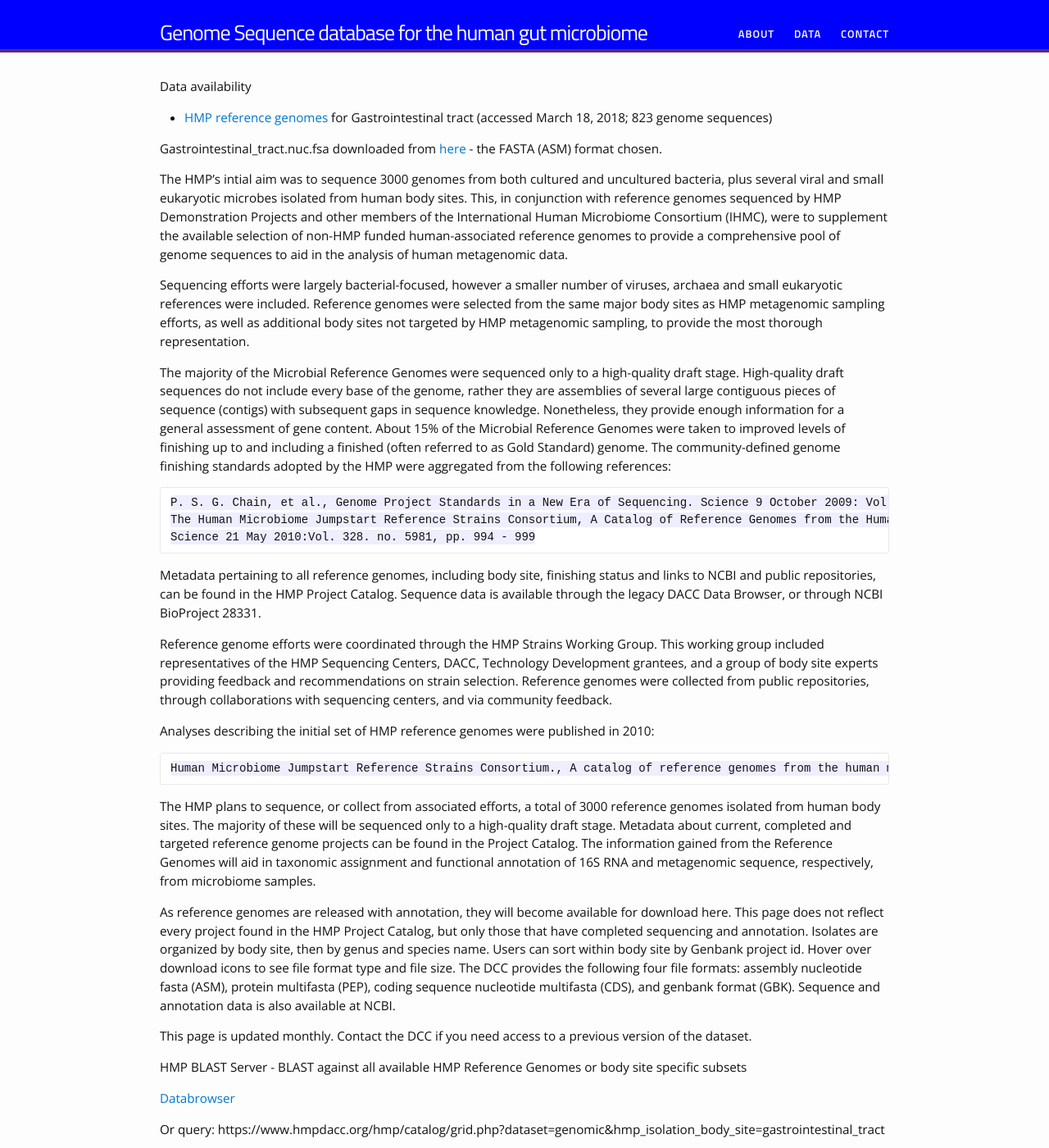
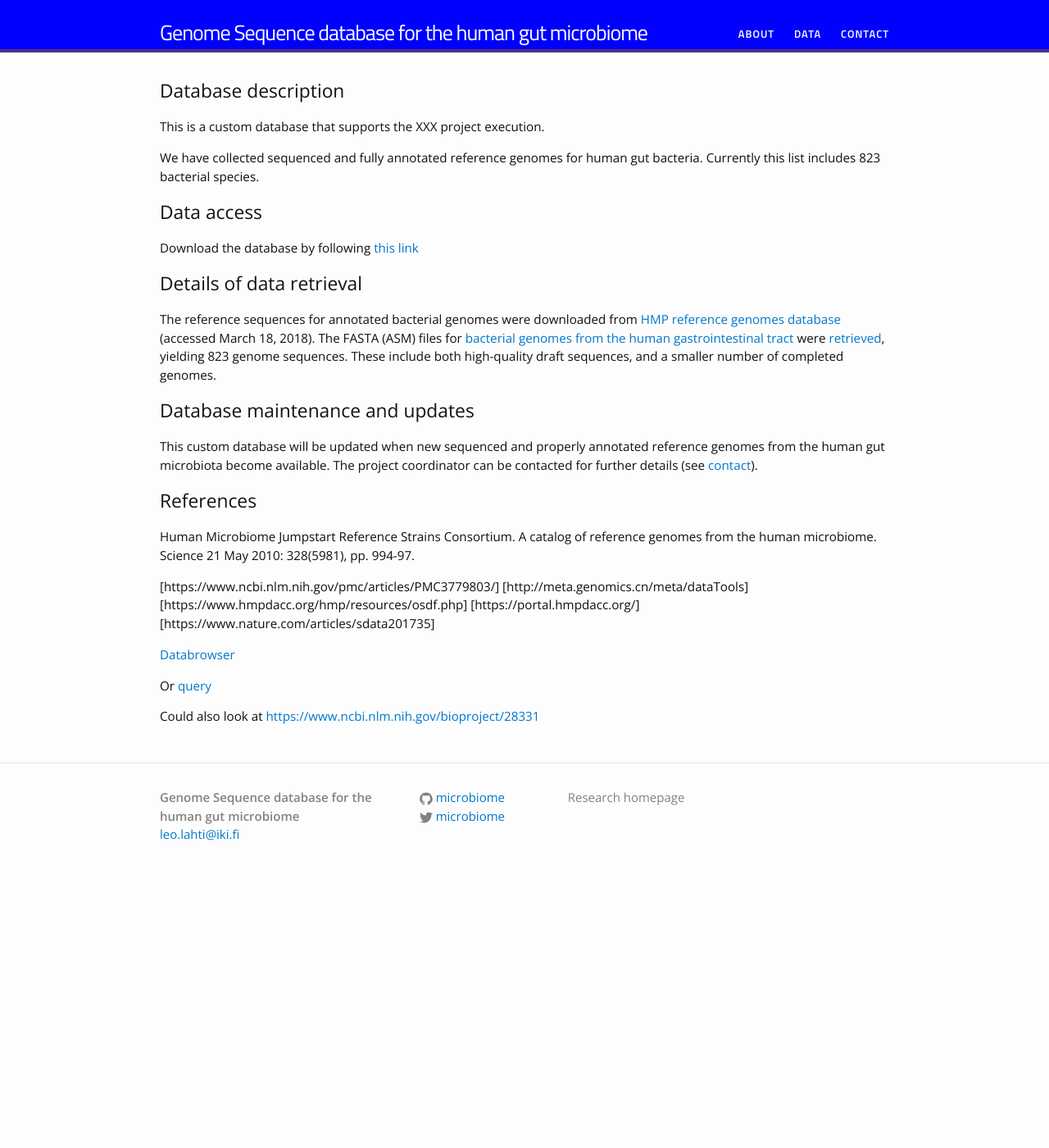
Before and after one commit to microbiome/db, a Jekyll site: the page built from data/index.md, in a window 1280 px wide and 1400 px high. Shown: the whole window at 82% size. Built offline with Jekyll 4.4.1, drawn with Linux system fonts in a browser that asks for light colours; some of the changed text lies outside the part shown.

Commit message:
Site store

```diff
--- a/data/index.md
+++ b/data/index.md
@@ -4,53 +4,56 @@ title: Data
 permalink: /data/
 ---
 
-Data availability
 
-- [HMP reference genomes](https://www.hmpdacc.org/hmp/catalog/) for Gastrointestinal tract (accessed March 18, 2018; 823 genome sequences)
+## Database description
 
-Gastrointestinal_tract.nuc.fsa downloaded from [here](https://www.hmpdacc.org/hmp/HMRGD/) - the FASTA (ASM) format chosen.
+This is a custom database that supports the XXX project
+execution.
+
+We have collected sequenced and fully annotated reference
+genomes for human gut bacteria. Currently this list includes
+823 bacterial species.
 
 
- The HMP's intial aim was to sequence 3000 genomes from both cultured and uncultured bacteria, plus several viral and small eukaryotic microbes isolated from human body sites. This, in conjunction with reference genomes sequenced by HMP Demonstration Projects and other members of the International Human Microbiome Consortium (IHMC), were to supplement the available selection of non-HMP funded human-associated reference genomes to provide a comprehensive pool of genome sequences to aid in the analysis of human metagenomic data.
+## Data access
 
-Sequencing efforts were largely bacterial-focused, however a smaller number of viruses, archaea and small eukaryotic references were included. Reference genomes were selected from the same major body sites as HMP metagenomic sampling efforts, as well as additional body sites not targeted by HMP metagenomic sampling, to provide the most thorough representation.
-
- The majority of the Microbial Reference Genomes were sequenced only to a high-quality draft stage. High-quality draft sequences do not include every base of the genome, rather they are assemblies of several large contiguous pieces of sequence (contigs) with subsequent gaps in sequence knowledge. Nonetheless, they provide enough information for a general assessment of gene content. About 15% of the Microbial Reference Genomes were taken to improved levels of finishing up to and including a finished (often referred to as Gold Standard) genome.
-The community-defined genome finishing standards adopted by the HMP were aggregated from the following references:
-
-    P. S. G. Chain, et al., Genome Project Standards in a New Era of Sequencing. Science 9 October 2009: Vol. 326. no. 5950, pp. 236 - 237
-    The Human Microbiome Jumpstart Reference Strains Consortium, A Catalog of Reference Genomes from the Human Microbiome.
-    Science 21 May 2010:Vol. 328. no. 5981, pp. 994 - 999
+Download the database by following [this
+link](Gastrointestinal_tract.nuc.fsa)
 
 
-Metadata pertaining to all reference genomes, including body site, finishing status and links to NCBI and public repositories, can be found in the HMP Project Catalog. Sequence data is available through the legacy DACC Data Browser, or through NCBI BioProject 28331.
+## Details of data retrieval
 
-Reference genome efforts were coordinated through the HMP Strains Working Group. This working group included representatives of the HMP Sequencing Centers, DACC, Technology Development grantees, and a group of body site experts providing feedback and recommendations on strain selection. Reference genomes were collected from public repositories, through collaborations with sequencing centers, and via community feedback.
-
-Analyses describing the initial set of HMP reference genomes were published in 2010:
-
-    Human Microbiome Jumpstart Reference Strains Consortium., A catalog of reference genomes from the human microbiome. Science 21 May 2010: 328(5981), pp. 994-97.
+The reference sequences for annotated bacterial genomes were
+downloaded from [HMP reference genomes
+database](https://www.hmpdacc.org/hmp/catalog/) (accessed March
+18, 2018). The FASTA (ASM) files for [bacterial genomes from
+the human gastrointestinal
+tract](Gastrointestinal_tract.nuc.fsa) were
+[retrieved](https://www.hmpdacc.org/hmp/HMRGD/), yielding 823
+genome sequences. These include both high-quality draft
+sequences, and a smaller number of completed genomes.
 
 
- The HMP plans to sequence, or collect from associated efforts, a total of 3000 reference genomes isolated from human body sites. The majority of these will be sequenced only to a high-quality draft stage. Metadata about current, completed and targeted reference genome projects can be found in the Project Catalog. The information gained from the Reference Genomes will aid in taxonomic assignment and functional annotation of 16S RNA and metagenomic sequence, respectively, from microbiome samples.
+## Database maintenance and updates
 
-As reference genomes are released with annotation, they will become available for download here. This page does not reflect every project found in the HMP Project Catalog, but only those that have completed sequencing and annotation. Isolates are organized by body site, then by genus and species name. Users can sort within body site by Genbank project id. Hover over download icons to see file format type and file size. The DCC provides the following four file formats: assembly nucleotide fasta (ASM), protein multifasta (PEP), coding sequence nucleotide multifasta (CDS), and genbank format (GBK). Sequence and annotation data is also available at NCBI.
+This custom database will be updated when new sequenced and
+properly annotated reference genomes from the human gut
+microbiota become available. The project coordinator can be
+contacted for further details (see [contact](contact/)).
 
-This page is updated monthly. Contact the DCC if you need access to a previous version of the dataset.
 
-HMP BLAST Server - BLAST against all available HMP Reference Genomes or body site specific subsets
+## References
+
+Human Microbiome Jumpstart Reference Strains Consortium. A catalog of reference genomes from the human microbiome. Science 21 May 2010: 328(5981), pp. 994-97.
+
+[https://www.ncbi.nlm.nih.gov/pmc/articles/PMC3779803/]
+[http://meta.genomics.cn/meta/dataTools]
+[https://www.hmpdacc.org/hmp/resources/osdf.php]
+[https://portal.hmpdacc.org/]
+[https://www.nature.com/articles/sdata201735]
 
 [Databrowser](https://www.hmpdacc.org/hmp/resources/data_browser.php)
 
-Or query: https://www.hmpdacc.org/hmp/catalog/grid.php?dataset=genomic&hmp_isolation_body_site=gastrointestinal_tract
+Or [query](https://www.hmpdacc.org/hmp/catalog/grid.php?dataset=genomic&hmp_isolation_body_site=gastrointestinal_tract)
 
-Could also look at https://www.ncbi.nlm.nih.gov/bioproject/28331
-
-
-References
-
-https://www.ncbi.nlm.nih.gov/pmc/articles/PMC3779803/
-http://meta.genomics.cn/meta/dataTools
-https://www.hmpdacc.org/hmp/resources/osdf.php
-https://portal.hmpdacc.org/
-https://www.nature.com/articles/sdata201735
+Could also look at [https://www.ncbi.nlm.nih.gov/bioproject/28331](https://www.ncbi.nlm.nih.gov/bioproject/28331)
```
Also changed, not shown: index.md (+3 -1 lines), 1 other file.
